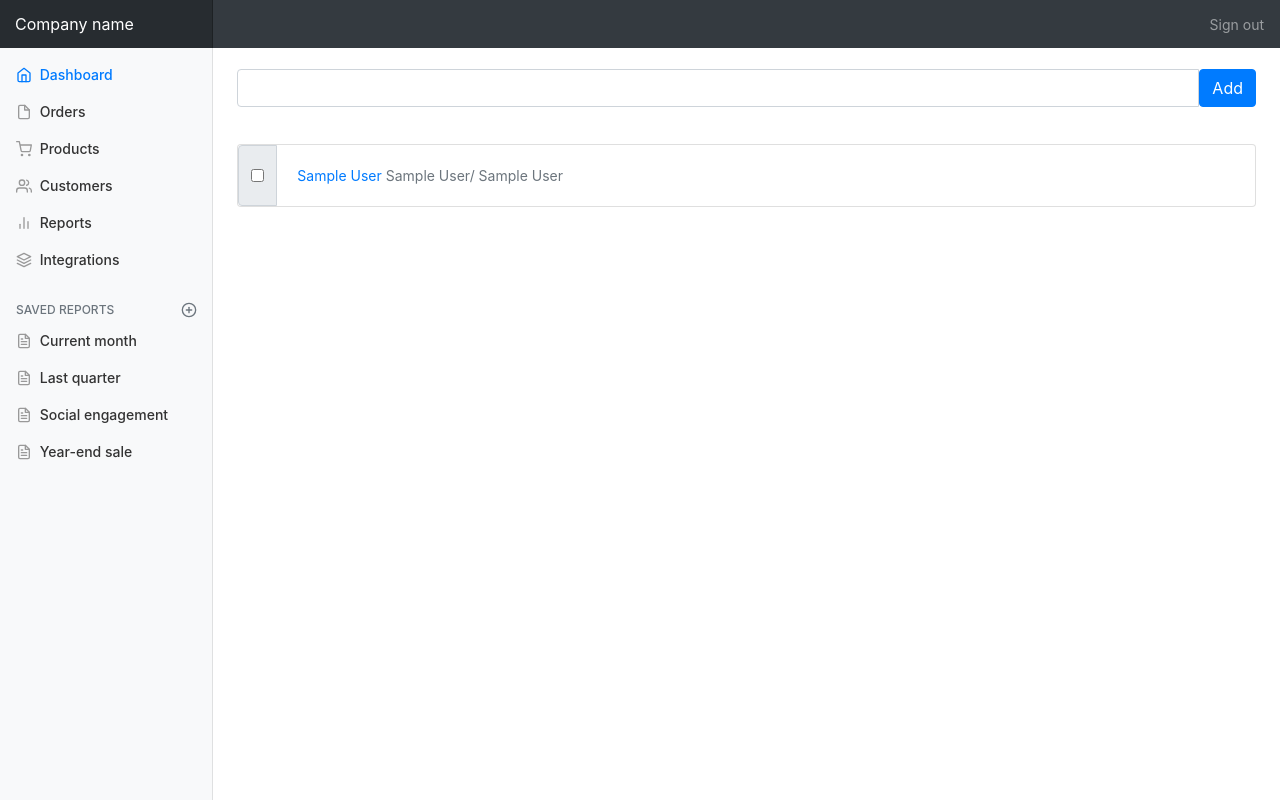
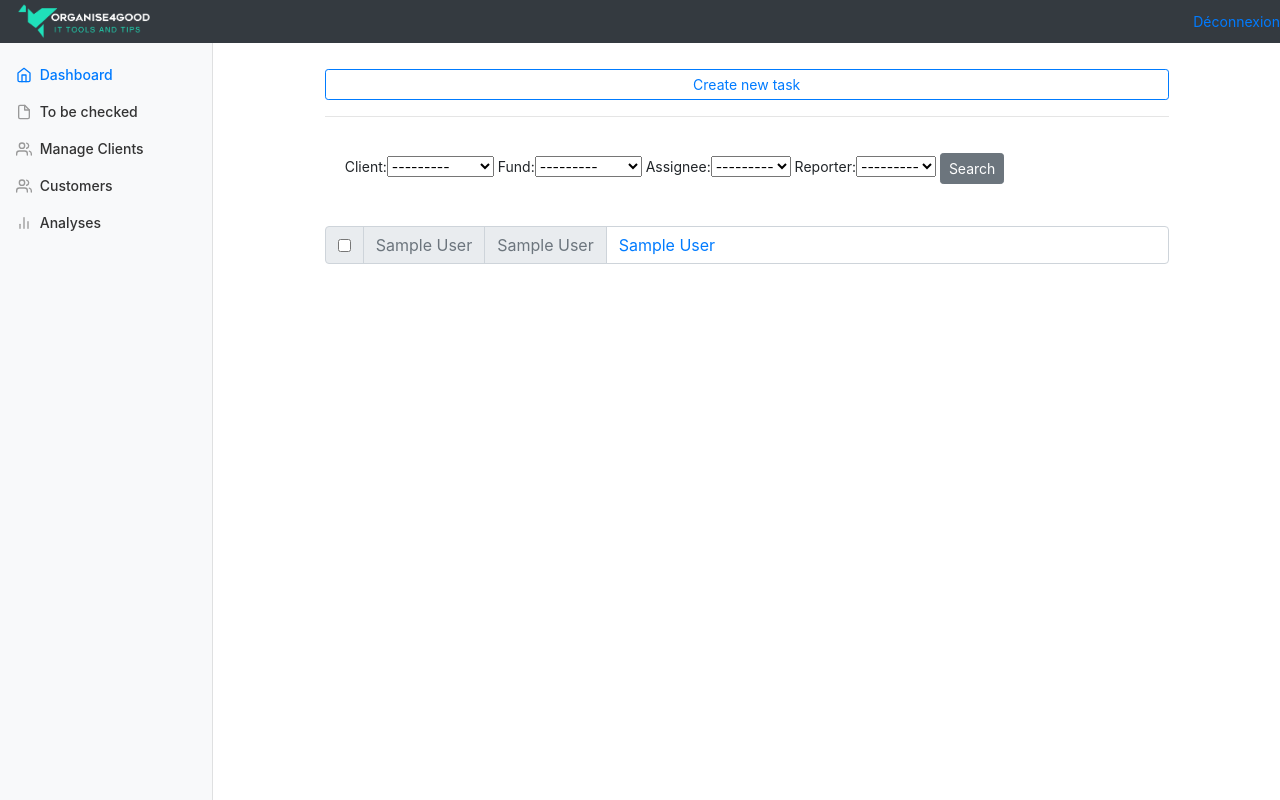
Before and after one commit to Noe51/task-management-app, a Django app: page / in a window 1280 px wide. Run offline with Django 3.2, Linux system fonts and the light colour scheme; a user stored in the database is signed in; tables that the repository leaves empty hold one stand-in row (values such as "Sample post"); some libraries are stand-ins or nearby versions.

Commit message:
add javascript to display task form, add filters and  modify single task design

```diff
--- a/TaskManagementApp/settings.py
+++ b/TaskManagementApp/settings.py
@@ -39,6 +39,7 @@
     'django.contrib.staticfiles',
     'accounts',
     'crispy_forms',
+    'django_filters',
 ]
 
 MIDDLEWARE = [
--- a/accounts/forms.py
+++ b/accounts/forms.py
@@ -25,49 +25,45 @@
         fields = ('email',)
 
 class TaskForm(forms.ModelForm):
+    def __init__(self, *args, **kwargs):
+            super(TaskForm,self).__init__(*args, **kwargs)
+            self.helper = FormHelper()
+            self.helper.layout = Layout(
+                Row(
+                    Column('title', css_class='form-group col-md-12 mb-2'),
+                    css_class='form-row'
+                ),
+                Row(
+                    Column('periodicity', css_class='form-group col-md-2 mb-2'),
+                    Column('current_advancement', css_class='form-group col-md-2 mb-2'),
+                    Column('time_to_complete', css_class='form-group col-md-2 mb-2'),
+                    Column('fund', css_class='form-group col-md-2 mb-2'),
+                    Column('client', css_class='form-group col-md-2 mb-2'),
+                    Column('reporter', css_class='form-group col-md-2 mb-2'),
+                    css_class='form-row'
+                ),
+                Submit('submit', 'Create task', css_class='btn btn-block btn-sm btn-primary'),
+
+            )
+
 
     class Meta:
         model = Task
         fields= '__all__'
-        exclude = []
+        exclude = ['assignee']
 
         widgets = {
-                'title' : forms.TextInput(attrs={'class':"form-control", 'placeholder':"", 'aria-label':"Todo", 'aria-describedby':"add-btn" }),
-                'description' : forms.Textarea(attrs={'class': 'form-control', 'placeholder': 'Décrivez la tâche'}),
-                # 'email' : forms.EmailInput(attrs={'class': 'form-control', 'placeholder': 'nom.prenom@gmail.com'}),
-                # 'phone' : forms.TextInput(attrs={'class': 'form-control', 'placeholder': '06000000'}),
-                # 'city' : forms.TextInput(attrs={'class': 'form-control', 'placeholder': 'Paris'}),
-                # 'department' : forms.NumberInput(attrs={'class': 'form-control', 'placeholder': '75'}),
-                # 'domain_of_knowledge' : forms.CheckboxSelectMultiple(),
-                # 'speciality' : forms.TextInput(attrs={'class': 'form-control', 'placeholder': 'Entreprise de BTP'}),
-                # 'description' : forms.Textarea(attrs={'class': 'form-control', 'placeholder': 'Dites en plus sur qui vous êtes ...'}),
-                # 'company' : forms.TextInput(attrs={'class': 'form-control', 'placeholder': 'Superconsultant S.A.S'}),
+                'title' : forms.TextInput(attrs={'class':"form-control", 'placeholder':"enter the task" }),
+                'fund' : forms.Select(attrs={'class': 'form-control'}),
+                'client' : forms.Select(attrs={'class': 'form-control'}),
+                'periodicity' : forms.TextInput(attrs={'class': 'form-control'}),
+                'time_to_complete' : forms.TextInput(attrs={'class': 'form-control'}),
+                'current_advancement' : forms.TextInput(attrs={'class': 'form-control'}),
+                'assignee' : forms.Select(attrs={'class': 'form-control'}),
+                'reporter' : forms.Select(attrs={'class': 'form-control'}),
             }
 
-        def __init__(self, *args, **kwargs):
-            super().__init__(*args, **kwargs)
-            self.helper = FormHelper()
-            self.helper.layout = Layout(
-                Row(
-                    Column('title', css_class='form-group col-md-6 mb-0'),
-                    Column('description', css_class='form-group col-md-6 mb-0'),
-                    css_class='form-row'
-                ),
-                'description',
-                Row(
-                    Column('domain_of_knowledge', css_class='form-group col-md-5 mb-0'),
-                    Column('city', css_class='form-group col-md-5 mb-0'),
-                    Column('department', css_class='form-group col-md-2 mb-0'),
-                    css_class='form-row'
-                ),
-                Row(
-                    Column('phone', css_class='form-group col-md-4 mb-0'),
-                    Column('speciality', css_class='form-group col-md-4 mb-0'),
-                    Column('company', css_class='form-group col-md-4 mb-0'),
-                    css_class='form-row'
-                ),
-                Submit('submit', 'Rejoindre l&#39; espace membre '),
-            )
+
 class ClientForm(forms.ModelForm):
 
     class Meta:
--- a/accounts/templates/accounts/dashboard.html
+++ b/accounts/templates/accounts/dashboard.html
@@ -1,74 +1,69 @@
 {% extends 'accounts/main.html'%}
 {% load static %}
+{% load crispy_forms_tags %}
 
 {% block content%}
 
 <div class="row">
-    <div class="col-md-12 mx-auto container-fluid">
-        <form action="POST">
-            {% csrf_token %}
-            <div class="form-group">
-                <div class="input-group">
-                    <!-- <input type="text" class="form-control" placeholder="" aria-label="Todo" aria-describedby="add-btn"
-                        autofocus> -->
-                    {{form.title}}
 
-                    <span class="input-group-btn">
-                        <button type="submit" class="btn btn-primary" id="add-btn">Add</button>
-                    </span>
-                </div>
-            </div>
-        </form>
+    <div class="col-md-10 mx-auto container-fluid">
+        <div id="display-button">
+            <button onclick="unhideTaskForm()" class="btn btn-outline-primary btn-sm btn-block" >Create new
+                task</button>
+                <hr>
+        </div>
+
+
+        <div style="display: none;" id="create-task">
+            <form method="POST" action="" enctype="">
+                {% csrf_token %}
+                {% crispy form %}
+                <br>
+
+
+                <hr>
+            </form>
+        </div>
+    </div>
+</div>
+<div class="row" id="display-tasks">
+    <div class="col-md-10  mx-auto">
+        <div class="card-body">
+            <form method="get">
+                {{myFilter.form}}
+                <button class="btn btn-secondary btn-sm" type="submit">Search</button>
+
+            </form>
+        </div>
     </div>
 </div>
 <br>
 <div>
     {% for task in my_tasks%}
     <div class="row">
-        <div class="col-md-12 mx-auto container-fluid">
-            <div class="input-group mb-3 card">
-                <div class="input-group-prepend ">
+        <div class="col-md-10 mx-auto container-fluid">
+            <div class="input-group mb-3 ">
+                <div class="input-group-prepend">
                     <div class="input-group-text">
                         <input type="checkbox" aria-label="Checkbox for following text input">
                     </div>
-                    <div class="card-body">
-                        <a class="card-title" href="{% url 'task-details' task.id %}">{{task.title}}</a>
-                        <span class="text-muted">{{task.client.name}}/ {{task.fund.name}}</span>
+                    <div class="input-group-text text-muted" id="">{{task.client.name}}</div>
+                    <div class="input-group-text text-muted" id="">{{task.fund.name}}</div>
+                    <div class="progress">
+                        <div class="progress-bar progress-bar-striped" role="progressbar" style="width: 10%" aria-valuenow={{task.current_advancement}} aria-valuemin="0" aria-valuemax="{{task.time_to_complete}}"></div>
+                      </div>
+                </div>
 
-                    </div>
+                <a class="form-control text-primary" href="{% url 'task-details' task.id %}">{{task.title}}</a>
 
-
-                </div>
 
             </div>
 
         </div>
     </div>
+    {% endfor %}
 </div>
-<!-- <p class="card-text sm"></p> -->
-<!-- <p>{% for domain in mission.competences_required.all %} • {{ domain }} {% endfor %}</p>
-                    <div class="card-body">
-                        <ul>
-                            <li class="card-text font-weight-bold">Date de début de mission : {{mission.start_date}}
-                            </li>
+</div>
 
-                        </ul>
-                        <a href="#" class="btn btn-info">Voir plus</a>
-
-
-                    </div>
-                    <p><small class="card-text sm">{{task.date_created}}</small></p> -->
-
-
-<!-- {{task.title}}
-    {{task.client_name}}
-    {{task.fund_name}}
-    {{task.description}}
-    {{task.periodicity}}
-    {{task.time_to_complete}}
-    {{task.current_advancement}}
-    {{task.assignee.first_name}}
-    {{task.reporter.first_name}} -->
-{% endfor %}
 </div>
 {% endblock content%}
--- a/accounts/templates/accounts/main.html
+++ b/accounts/templates/accounts/main.html
@@ -39,6 +39,18 @@
 </div>
 
 </div>
+<script>
+    function unhideTaskForm() {
+    var form = document.getElementById("create-task");
+    var filter = document.getElementById("display-tasks");
+    var button = document.getElementById("display-button");
+    if (form.style.display === "none") {
+    form.style.display = "block";
+    filter.style.display = "none";
+    button.style.display = "none";
+  }
+}
+</script>
 <script src="https://code.jquery.com/jquery-3.3.1.slim.min.js" integrity="sha384-q8i/X+965DzO0rT7abK41JStQIAqVgRVzpbzo5smXKp4YfRvH+8abtTE1Pi6jizo" crossorigin="anonymous"></script>
 <script src="https://cdnjs.cloudflare.com/ajax/libs/popper.js/1.14.7/umd/popper.min.js" integrity="sha384-UO2eT0CpHqdSJQ6hJty5KVphtPhzWj9WO1clHTMGa3JDZwrnQq4sF86dIHNDz0W1" crossorigin="anonymous"></script>
 <script src="https://stackpath.bootstrapcdn.com/bootstrap/4.3.1/js/bootstrap.min.js" integrity="sha384-JjSmVgyd0p3pXB1rRibZUAYoIIy6OrQ6VrjIEaFf/nJGzIxFDsf4x0xIM+B07jRM" crossorigin="anonymous"></script>
--- a/accounts/templates/accounts/navbar.html
+++ b/accounts/templates/accounts/navbar.html
@@ -1,10 +1,23 @@
 {% load static %}
-<nav class="navbar navbar-dark fixed-top bg-dark flex-md-nowrap p-0">
-  <a class="navbar-brand col-sm-3 col-md-2 mr-0" href="#">Company name</a>
-  <!-- <input class="form-control form-control-dark w-100" type="text" placeholder="Search" aria-label="Search"> -->
-  <ul class="navbar-nav px-3" >
-    <li class="nav-item text-nowrap">
-      <a class="nav-link" href="#">Sign out</a>
-    </li>
-  </ul>
+
+
+<nav class="navbar fixed-top navbar-expand-lg navbar-dark bg-dark flex-md-nowrap p-0">
+  <div style="height: 12%; width:12%;">
+    <a href="{% url 'home' %}"><img width="100%" height="100%" class="mx-auto" src="{% static 'images/logo.png' %}"></a>
+  </div>
+  <!-- <button class="navbar-toggler" type="button" data-toggle="collapse" data-target="#navbarNav" aria-controls="navbarNav" aria-expanded="false" aria-label="Toggle navigation">
+    <span class="navbar-toggler-icon"></span>
+  </button> -->
+  <div class="collapse navbar-collapse" id="navbarNav">
+    <!-- <ul class="navbar-nav">
+      <li class="nav-item active">
+        <a class="nav-link" href="{% url 'home' %}">Dashboard<span class="sr-only">(current)</span></a>
+      </li>
+      <li class="nav-item">
+        <a class="nav-link" href="{% url 'check' %}">To be checked</a>
+      </li>
+
+    </ul> -->
+  </div>
+  <span><a class='ml-2' href="{% url 'home'%}"> Déconnexion</a></span>
 </nav>
--- a/accounts/templates/accounts/sidebar.html
+++ b/accounts/templates/accounts/sidebar.html
@@ -6,25 +6,25 @@
       <div class="sidebar-sticky">
         <ul class="nav flex-column">
           <li class="nav-item">
-            <a class="nav-link active" href="#">
+            <a class="nav-link active" href=" {% url 'home' %}">
               <span data-feather="home"></span>
               Dashboard <span class="sr-only">(current)</span>
             </a>
           </li>
           <li class="nav-item">
-            <a class="nav-link" href="#">
+            <a class="nav-link" href=" {% url 'check' %} ">
               <span data-feather="file"></span>
-              Orders
+              To be checked
             </a>
           </li>
           <li class="nav-item">
-            <a class="nav-link" href="#">
-              <span data-feather="shopping-cart"></span>
-              Products
+            <a class="nav-link" href="{% url 'clients' %}">
+              <span data-feather="users"></span>
+              Manage Clients
             </a>
           </li>
           <li class="nav-item">
-            <a class="nav-link" href="#">
+            <a class="nav-link" href="{% url 'clients' %}">
               <span data-feather="users"></span>
               Customers
             </a>
@@ -32,18 +32,18 @@
           <li class="nav-item">
             <a class="nav-link" href="#">
               <span data-feather="bar-chart-2"></span>
-              Reports
+              Analyses
             </a>
           </li>
-          <li class="nav-item">
+          <!-- <li class="nav-item">
             <a class="nav-link" href="#">
               <span data-feather="layers"></span>
               Integrations
             </a>
-          </li>
+          </li> -->
         </ul>
 
-        <h6 class="sidebar-heading d-flex justify-content-between align-items-center px-3 mt-4 mb-1 text-muted">
+        <!-- <h6 class="sidebar-heading d-flex justify-content-between align-items-center px-3 mt-4 mb-1 text-muted">
           <span>Saved reports</span>
           <a class="d-flex align-items-center text-muted" href="#">
             <span data-feather="plus-circle"></span>
@@ -74,7 +74,7 @@
               Year-end sale
             </a>
           </li>
-        </ul>
+        </ul> -->
       </div>
     </nav>
 
--- a/accounts/urls.py
+++ b/accounts/urls.py
@@ -7,4 +7,7 @@
     path('check/', views.check, name='check'),
     path('task/<str:pk>/', views.updateFund, name='task-details'),
 
+
+    path('clients', views.clients, name='clients'),
+
 ]
--- a/accounts/views.py
+++ b/accounts/views.py
@@ -1,30 +1,52 @@
 from django.shortcuts import render, redirect
-from .models import Analyst, Task
+from .models import Task, Client
 from .forms import TaskForm, ClientForm, FundForm
+from .filters import TaskFilter, ClientFilter
 
 # Create your views here.
 
 def home(request):
-    current_analyst = request.user.analyst
-    my_tasks = Task.objects.filter(assignee=current_analyst)
-    print(current_analyst)
-    print(my_tasks)
+    if request.method == 'GET':
+        current_analyst = request.user.analyst
+        my_tasks = Task.objects.filter(assignee=current_analyst)
+        myFilter = TaskFilter(request.GET, queryset=my_tasks)
+        my_tasks = myFilter.qs
+        form = TaskForm({'assignee':current_analyst})
 
-    form = TaskForm()
     if request.method == 'POST':
-        form = TaskForm(request.POST)
+        current_analyst = request.user.analyst
+        form = TaskForm(request.POST, {'assignee':current_analyst})
         if form.is_valid():
-            form = TaskForm(request.POST,)
+            new_assignee = form.save(commit=False)
+            new_assignee.assignee = current_analyst
+            new_assignee.save()
             form.save()
             return redirect("/")
 
-    context={'my_tasks':my_tasks, 'form':form}
+
+
+    context={'my_tasks':my_tasks, 'form':form, 'myFilter':myFilter}
     return render(request, 'accounts/dashboard.html',context)
 
 def check(request):
-    current_analyst = request.user.analyst
-    my_tasks = Task.objects.filter(reporter=current_analyst)
-    context={'my_tasks':my_tasks}
+    if request.method == 'GET':
+        current_analyst = request.user.analyst
+        my_tasks = Task.objects.filter(reporter=current_analyst)
+        myFilter = TaskFilter(request.GET, queryset=my_tasks)
+        my_tasks = myFilter.qs
+        form = TaskForm({'reporter':current_analyst})
+
+    if request.method == 'POST':
+        current_analyst = request.user.analyst
+        form = TaskForm(request.POST, {'reporter':current_analyst})
+        if form.is_valid():
+            new_assignee = form.save(commit=False)
+            new_assignee.assignee = current_analyst
+            new_assignee.save()
+            form.save()
+            return redirect("/")
+
+    context={'my_tasks':my_tasks, 'form':form, 'myFilter':myFilter}
     return render(request, 'accounts/dashboard.html',context)
 
 def updateTask(request,pk):
@@ -41,12 +63,16 @@
     return render(request, 'accounts/task_details.html',context)
 
 def clients(request):
-    clients = Client.objects.get.all()
-    context={'clients':clients}
-    return render(request, 'accounts/task_details.html',context)
+    clients = Client.objects.all()
+
+    myFilter = ClientFilter(request.GET, queryset=clients)
+    clients = myFilter.qs
+
+    context={'clients':clients, 'myFilter':myFilter}
+    return render(request, 'accounts/clients.html',context)
 
 def funds(request):
-    funds = Funds.objects.get.all()
+    funds = Funds.objects.all()
     context={'funds':funds}
     return render(request, 'accounts/task_details.html',context)
 
```
Also changed, not shown: accounts/filters.py (added, +38 -0 lines), accounts/models.py (+6 -1 lines), accounts/templates/accounts/clients.html (added, +59 -0 lines), accounts/templates/accounts/task_details.html (+4 -4 lines), static/images/logo.png (added).
